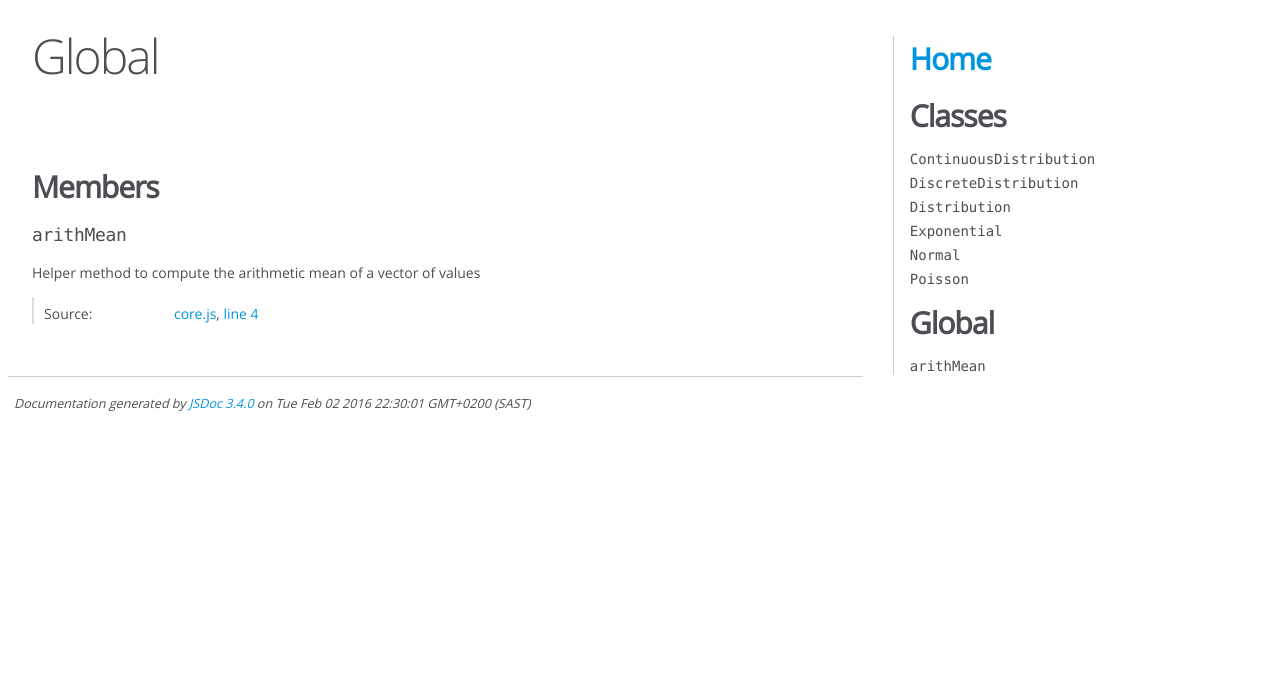
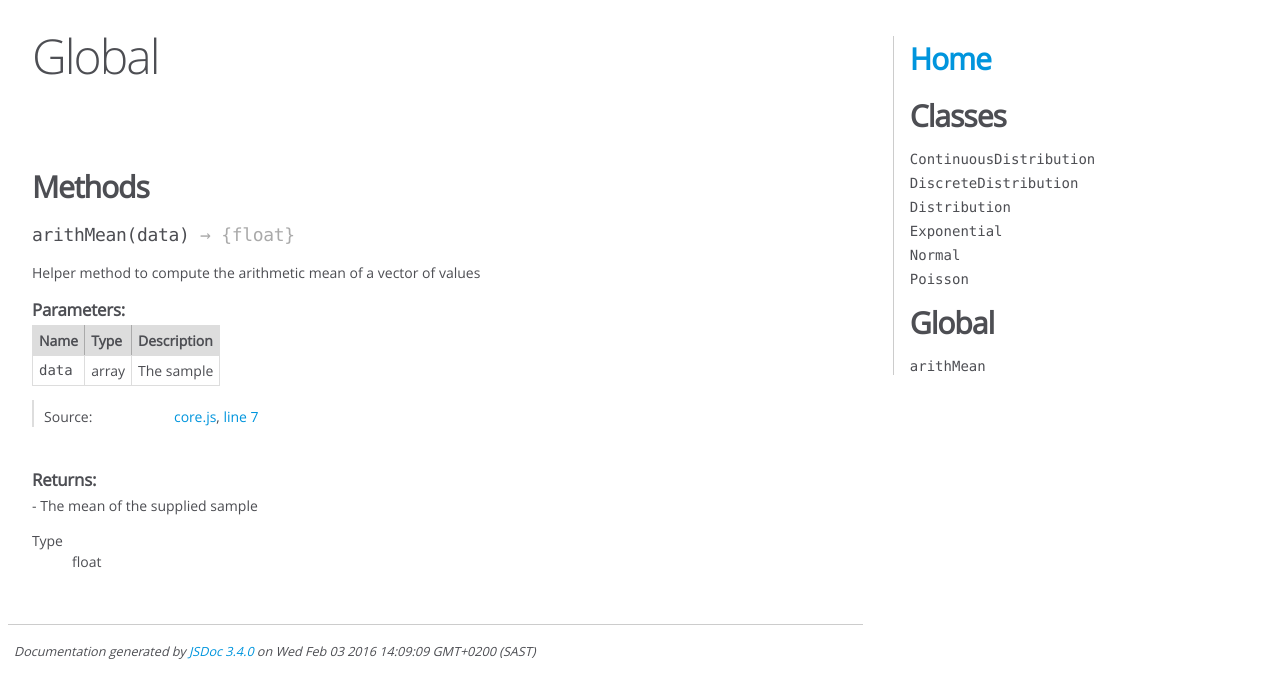
Before and after one commit to kencoken/distfitjs, a website: page doc/global.html in a window 1280 px wide. Drawn offline with Linux system fonts and the light colour scheme.

Commit message:
Updated documentation for core.js
Added documentation to arithMean

```diff
--- a/doc/global.html
+++ b/doc/global.html
@@ -92,11 +92,17 @@
 
 
 
-        <h3 class="subsection-title">Members</h3>
+
+
+        <h3 class="subsection-title">Methods</h3>
 
 
 
-<h4 class="name" id="arithMean"><span class="type-signature"></span>arithMean<span class="type-signature"></span></h4>
+
+
+
+    <h4 class="name" id="arithMean"><span class="type-signature"></span>arithMean<span class="signature">(data)</span><span class="type-signature"> &rarr; {float}</span></h4>
+
 
 
 
@@ -105,6 +111,61 @@
     Helper method to compute the arithmetic mean of a vector of values
 </div>
 
+
+
+
+
+
+
+
+
+    <h5>Parameters:</h5>
+
+
+<table class="params">
+    <thead>
+    <tr>
+
+        <th>Name</th>
+
+
+        <th>Type</th>
+
+
+
+
+
+        <th class="last">Description</th>
+    </tr>
+    </thead>
+
+    <tbody>
+
+
+        <tr>
+
+                <td class="name"><code>data</code></td>
+
+
+            <td class="type">
+
+
+<span class="param-type">array</span>
+
+
+
+            </td>
+
+
+
+
+
+            <td class="description last">The sample</td>
+        </tr>
+
+
+    </tbody>
+</table>
 
 
 
@@ -140,7 +201,7 @@
 
     <dt class="tag-source">Source:</dt>
     <dd class="tag-source"><ul class="dummy"><li>
-        <a href="core.js.html">core.js</a>, <a href="core.js.html#line4">line 4</a>
+        <a href="core.js.html">core.js</a>, <a href="core.js.html#line7">line 7</a>
     </li></ul></dd>
 
 
@@ -153,6 +214,36 @@
 
 
 
+
+
+
+
+
+
+
+
+
+
+<h5>Returns:</h5>
+
+
+<div class="param-desc">
+    - The mean of the supplied sample
+</div>
+
+
+
+<dl>
+    <dt>
+        Type
+    </dt>
+    <dd>
+
+<span class="param-type">float</span>
+
+
+    </dd>
+</dl>
 
 
 
@@ -180,7 +271,7 @@
 <br class="clear">
 
 <footer>
-    Documentation generated by <a href="https://github.com/jsdoc3/jsdoc">JSDoc 3.4.0</a> on Tue Feb 02 2016 22:30:01 GMT+0200 (SAST)
+    Documentation generated by <a href="https://github.com/jsdoc3/jsdoc">JSDoc 3.4.0</a> on Wed Feb 03 2016 14:09:09 GMT+0200 (SAST)
 </footer>
 
 <script> prettyPrint(); </script>
--- a/lib/core.js
+++ b/lib/core.js
@@ -1,5 +1,8 @@
 /**
  * Helper method to compute the arithmetic mean of a vector of values
+ * @function
+ * @param {array} data - The sample
+ * @returns {float} - The mean of the supplied sample
  */
 var arithMean = exports.arithMean = function(data) {
   var sum = 0;
```
Also changed, not shown: doc/ContinuousDistribution.html (+6 -6 lines), doc/DiscreteDistribution.html (+6 -6 lines), doc/Distribution.html (+5 -5 lines), doc/Exponential.html (+1 -1 lines), doc/Normal.html (+1 -1 lines), doc/Poisson.html (+1 -1 lines), doc/core.js.html (+4 -1 lines), doc/exponential.js.html (+1 -1 lines), doc/index.html (+1 -1 lines), doc/normal.js.html (+1 -1 lines), doc/poisson.js.html (+1 -1 lines).
